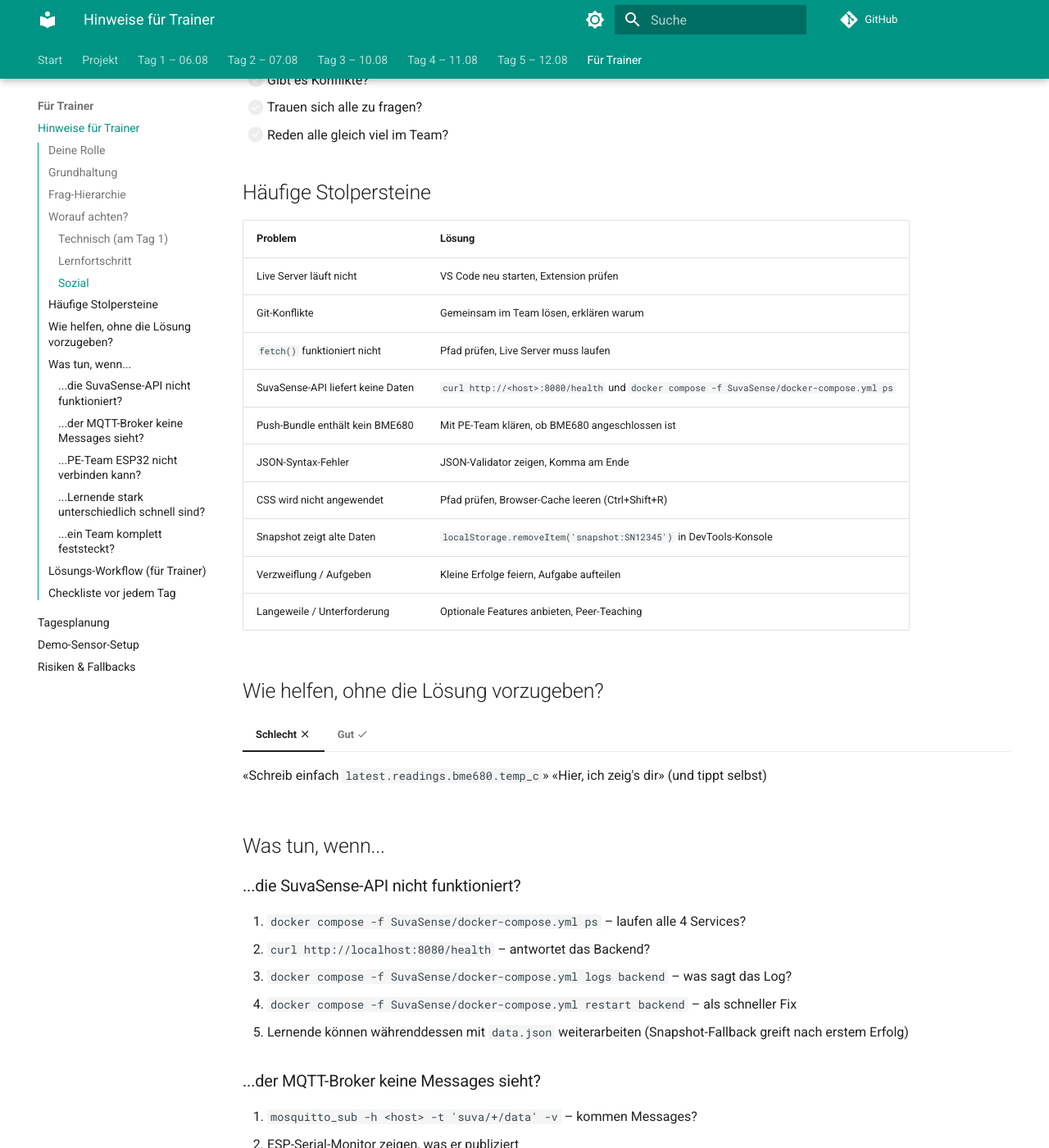
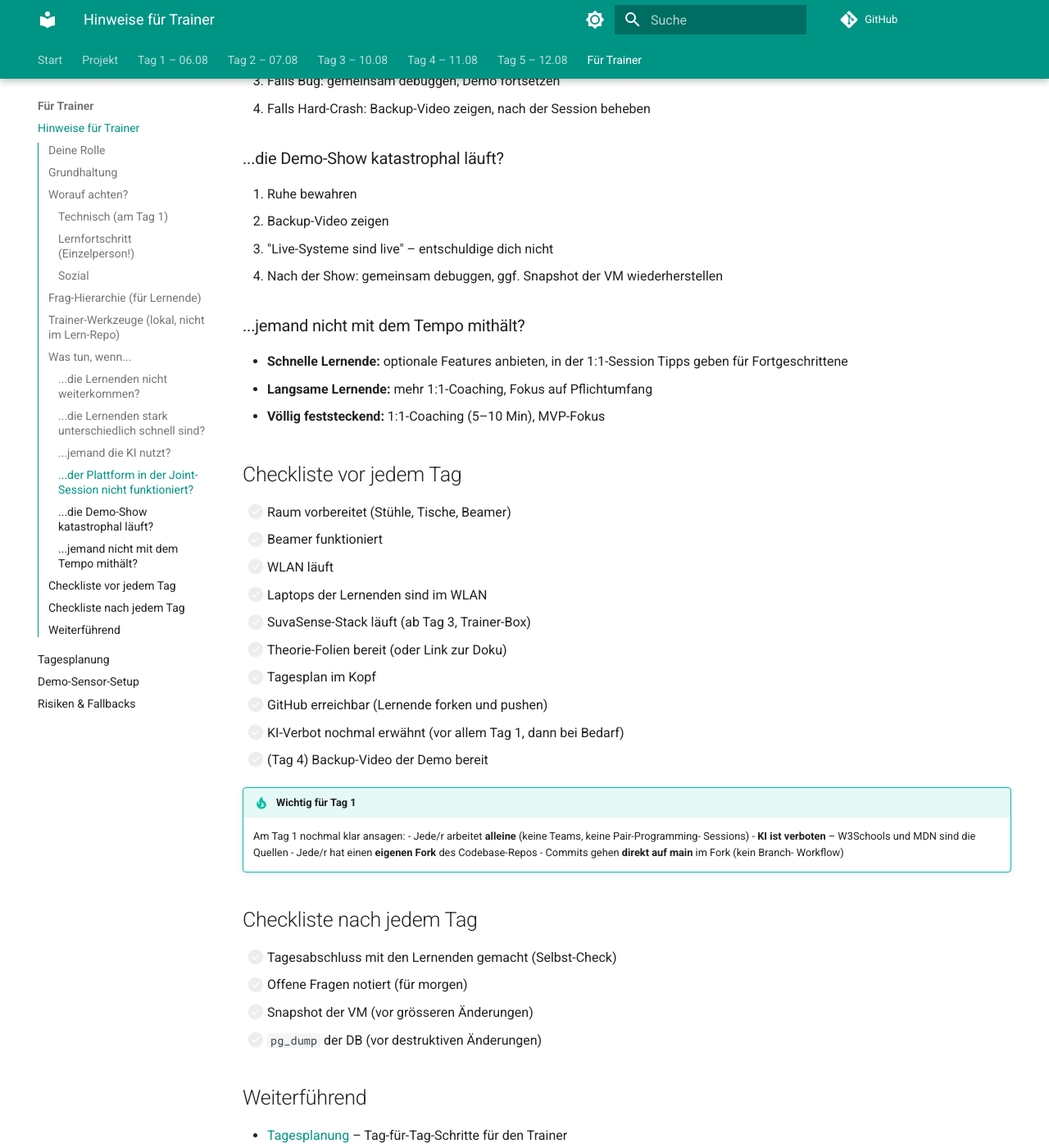
Before and after one commit to HeiligerG/ae-raumklima-bootcamp, an MkDocs documentation site: the page built from docs/trainer/hinweise.md, in a window 1280 px wide and 1400 px high, scrolled down 3227 px. Shown: the whole window at 82% size. Built offline with MkDocs 1.6.1 and Material for MkDocs 9.7.7, drawn with Linux system fonts in a browser that asks for light colours; comment, search, counter and statistics services are not loaded; some of the changed text lies outside the part shown.

Commit message:
docs(trainer): hinweise.md komplett auf Einzelarbeit + KI-Verbot umschreiben
Komplett neu geschrieben weil die Einzelpunkt-Edits
fehlschlugen (oldString-Mismatch-Probleme):
- Neue 'Wichtig: Einzelarbeit + KI-Verbot'-Sektion mit
  Aufgaben fuer den Trainer
- Keine 'Pair-Programming' mehr (Einzelarbeit)
- Frag-Hierarchie: selbst -> W3Schools -> MDN -> Trainer
- 'Was tun wenn'-Szenarien: KI-Nutzung, gemeinsame Demo-
  Probleme, Solo-Lernende
- Checklisten auf Solo-Bootcamp umgestellt (kein Snapshot
  der VM noetig, kein pg_dump noetig)

````diff
--- a/docs/trainer/hinweise.md
+++ b/docs/trainer/hinweise.md
@@ -3,187 +3,186 @@
 ## Deine Rolle
 
 Als Trainer begleitest du die Lernenden durch die Woche.
-Du bist Coach, nicht Dozent. Dein Ziel: Die Lernenden bauen ihre App selbst.
+Du bist Coach, nicht Dozent. Dein Ziel: Jede/r Lernende baut
+**alleine** eine funktionierende Web-App.
 
-Du verwaltest zusätzlich den **SuvaSense-Stack** (Backend, Broker,
-Postgres, pgAdmin) und stellst den Lernenden die API-URL und die
-Demo-Seriennummer bereit.
+Du verwaltest zusätzlich:
+
+- **Die gemeinsame Infrastruktur** (SuvaSense-Backend, WLAN-AP,
+  Sensoren) für die Live-Integration
+- **Die Joint-Sessions** mit dem PE-Team (Schnittstellen klären,
+  Live-Integration) – diese sind **terminliche Veranstaltungen**,
+  kein Team-Work
+- **Den Notfall-Backstop** (wenn etwas crasht, bist du die
+  Hotline)
+
+!!! warning "Wichtig: Einzelarbeit + KI-Verbot"
+    Im aktuellen Bootcamp arbeiten die Lernenden **alleine** in
+    ihrem eigenen Fork. Es gibt keine Teams, kein Pair-Programming.
+    Und **KI ist verboten** – siehe
+    [Quellen und KI-Verbot](../projekt/quellen.md).
+
+    Deine Aufgabe ist es, das **durchzusetzen**:
+    - Bei Tag 1 kurz ansagen, dass KI nicht erlaubt ist
+    - Auf W3Schools und MDN als Quellen hinweisen
+    - Bei Verdacht auf KI-Nutzung: ansprechen, nicht blossstellen
 
 ## Grundhaltung
 
 - **Fragen stellen, statt Antworten geben**
-    - «Was hast du schon probiert?»
-    - «Was zeigt die Konsole?»
-    - «Was müsste passieren, damit es funktioniert?»
+    - "Was hast du schon probiert?"
+    - "Was zeigt die Konsole?"
+    - "Was müsste passieren, damit es funktioniert?"
 
 - **Ermutigen, nicht loben für falsche Sachen**
-    - «Gute Idee, probier es aus» statt «Nein, so geht das nicht»
+    - "Gute Idee, probier es aus" statt "Nein, so geht das nicht"
     - Fehler sind Lernchancen
 
 - **Nicht die Lösung vorgeben**
     - Hilf beim Denken, nicht beim Tippen
     - Zeig, wie man die Lösung findet, nicht die Lösung selbst
 
-## Frag-Hierarchie
-
-Wenn Lernende nicht weiterkommen, soll die Reihenfolge der
-Hilfe-Anfragen klar sein:
-
-```mermaid
-flowchart TD
-    Start[Lernender hat ein Problem] --> Q{Selbst<br/>versucht?}
-    Q -->|Nein| A1[Zuerst selbst<br/>probieren:<br/>Konsole,<br/>Logs,<br/>DevTools]
-    Q -->|Ja| Q2{Team-Mitglied<br/>gefragt?}
-    Q2 -->|Nein| A2[Zuerst Team fragen<br/>Pair-Debug,<br/>4-Augen-Prinzip]
-    Q2 -->|Ja| Q3{Trainer<br/>gefragt?}
-    Q3 -->|Nein| A3[Erst jetzt<br/>Trainer fragen<br/>Konzept-Frage]
-    Q3 -->|Ja| A4[Notfall:<br/>direkt helfen]
-
-    A1 -.-> Q2
-    A2 -.-> Q3
-    A3 -.-> A4
-
-    style Start fill:#ffe1e1
-    style A1 fill:#fff4e1
-    style A2 fill:#fff4e1
-    style A3 fill:#fff4e1
-    style A4 fill:#ffdddd
-```
-
-**Wann gilt welche Stufe?**
-
-| Stufe | Beispiel-Frage | Reaktion |
-|---|---|---|
-| Selbst | "Warum zeigt meine App keine Daten?" | Schau in DevTools-Konsole, lies Logs |
-| Team | "Mein Status-Update funktioniert nicht" | Mit-PE-Mitglied debuggen, frische Augen |
-| Trainer | "Was bedeutet JSON-Push-Bundle?" | Konzept-Erklärung, Hinweis auf Theorie-Seite |
-| Notfall | "Plattform ist down, morgen ist Demo" | Direkt helfen, Stack restarten |
-
-**Ausnahmen:**
-- Notfall (Plattform down, Demo crasht) → direkt zum Trainer
-- Tag-3-Joint-Session → Trainer ist ohnehin involviert
-
 ## Worauf achten?
 
 ### Technisch (am Tag 1)
 
-- [ ] VS Code + Live Server läuft bei allen
+- [ ] VS Code und Live Server laufen bei allen
 - [ ] Git ist installiert
-- [ ] **Drei Repositories sind geklont** (Leitfaden + Codebase + SuvaSense für PE-Team)
-- [ ] Lernende können Commits machen und pushen
-- [ ] (ab Tag 3) **SuvaSense-Stack läuft zentral** (dein Laptop oder Schulungs-Server) – URL und Demo-Seriennummer sind bereit
+- [ ] **Jede/r hat einen eigenen Fork** des Codebase-Repos
+- [ ] Lernende können committen und pushen (direkt auf main)
+- [ ] (ab Tag 3) **SuvaSense-Stack läuft zentral** (Trainer-Box) – URL und Demo-Seriennummer sind bereit
 
-### Lernfortschritt
+### Lernfortschritt (Einzelperson!)
 
-- [ ] Verstehen alle die Grundkonzepte?
-- [ ] Kommen alle mit dem Tempo mit?
+- [ ] Versteht jede/r die Grundkonzepte?
+- [ ] Kommt jede/r mit dem Tempo mit?
 - [ ] Gibt es jemanden, der abgehängt wird?
 - [ ] Gibt es jemanden, der sich langweilt?
 
 ### Sozial
 
-- [ ] Arbeiten die Teams gut zusammen?
+- [ ] Arbeiten alle konzentriert?
 - [ ] Gibt es Konflikte?
 - [ ] Trauen sich alle zu fragen?
-- [ ] Reden alle gleich viel im Team?
+- [ ] Unterhalten sich die Lernenden untereinander (optional)?
 
-## Häufige Stolpersteine
+## Frag-Hierarchie (für Lernende)
 
-| Problem | Lösung |
-|---------|--------|
-| Live Server läuft nicht | VS Code neu starten, Extension prüfen |
-| Git-Konflikte | Gemeinsam im Team lösen, erklären warum |
-| `fetch()` funktioniert nicht | Pfad prüfen, Live Server muss laufen |
-| SuvaSense-API liefert keine Daten | `curl http://<host>:8080/health` und `docker compose -f SuvaSense/docker-compose.yml ps` |
-| Push-Bundle enthält kein BME680 | Mit PE-Team klären, ob BME680 angeschlossen ist |
-| JSON-Syntax-Fehler | JSON-Validator zeigen, Komma am Ende |
-| CSS wird nicht angewendet | Pfad prüfen, Browser-Cache leeren (Ctrl+Shift+R) |
-| Snapshot zeigt alte Daten | `localStorage.removeItem('snapshot:SN12345')` in DevTools-Konsole |
-| Verzweiflung / Aufgeben | Kleine Erfolge feiern, Aufgabe aufteilen |
-| Langeweile / Unterforderung | Optionale Features anbieten, Peer-Teaching |
+1. **Selbst** – DevTools, Konsole, Logs lesen
+2. **W3Schools** – die zentrale Quelle (siehe [Quellen](../projekt/quellen.md))
+3. **MDN** – für Tiefergehende
+4. **Trainer** – bei Konzept-Fragen, wenn das Debugging feststeckt
 
-## Wie helfen, ohne die Lösung vorzugeben?
+Diese Hierarchie gilt **nicht** in Notfällen (z. B. "Plattform
+ist down, morgen ist Demo"). Dann direkt zum Trainer.
 
-=== "Schlecht :material-close:"
-    «Schreib einfach `latest.readings.bme680.temp_c`»
-    «Hier, ich zeig's dir» (und tippt selbst)
+## Trainer-Werkzeuge (lokal, nicht im Lern-Repo)
 
-=== "Gut :material-check:"
-    «Was steht in `latest.readings.bme680` drin?»
-    «Wie heisst das HTML-Element, das du ändern willst?»
-    «Schau mal in die Konsole, was zeigt `console.log(latest)`?»
+Lösungen und Referenz-Material liegen im
+**Test-Frontend/loesungen/** (lokal auf deinem Laptop, nicht in Git).
+
+```
+Test-Frontend/loesungen/
+├── README.md              # Konzept
+├── tag-1/                 # Tag-1-Referenz
+├── tag-2/                 # Tag-2-Referenz
+├── tag-3/                 # Tag-3-Referenz
+└── tag-4/                 # Tag-4-Referenz
+```
+
+!!! info "Nicht im Lern-Repo"
+    Lösungen sind **nicht** im `ae-raumklima-bootcamp`-Repo
+    (siehe Diskussion mit dem User). Sie leben nur im
+    `Test-Frontend/loesungen/` als Trainer-Werkzeug.
+
+    **Niemand ausser dir** sollte diesen Ordner sehen. Lernende
+    bekommen sie **nur**, wenn du sie explizit im 1:1-Coaching
+    zeigst.
 
 ## Was tun, wenn...
 
-### ...die SuvaSense-API nicht funktioniert?
+### ...die Lernenden nicht weiterkommen?
 
-1. `docker compose -f SuvaSense/docker-compose.yml ps` – laufen alle 4 Services?
-2. `curl http://localhost:8080/health` – antwortet das Backend?
-3. `docker compose -f SuvaSense/docker-compose.yml logs backend` – was sagt das Log?
-4. `docker compose -f SuvaSense/docker-compose.yml restart backend` – als schneller Fix
-5. Lernende können währenddessen mit `data.json` weiterarbeiten (Snapshot-Fallback greift nach erstem Erfolg)
+1. Erst die Lernenden fragen, was sie schon probiert haben
+2. Konsole zeigen lassen (DevTools → Console)
+3. W3Schools-Checkliste durchgehen (siehe [Quellen](../projekt/quellen.md))
+4. Erst dann: selbst am Code arbeiten, aber **gemeinsam**, nicht "ich mach das mal eben"
 
-### ...der MQTT-Broker keine Messages sieht?
+### ...die Lernenden stark unterschiedlich schnell sind?
 
-1. `mosquitto_sub -h <host> -t 'suva/+/data' -v` – kommen Messages?
-2. ESP-Serial-Monitor zeigen, was er publiziert
-3. Topic exakt `suva/<serial>/data`? Letztes Segment muss `data` sein
+- **Schnelle Lernende:** optionale Features anbieten (Diagramm,
+  Dark Mode, Chart.js)
+- **Langsame Lernende:** Fokus auf Pflichtumfang, weniger Features.
+  Du kannst auch bei 5 von 7 Anforderungen ankommen.
+- **Völlig feststeckend:** 1:1-Coaching (5–10 Min), MVP-Fokus
 
-### ...PE-Team ESP32 nicht verbinden kann?
+Wichtig: **Keine Lernende wird wegen anderer Geschwindigkeit
+abgestempelt.** Jede/r arbeitet im eigenen Tempo.
 
-- Trainer publiziert manuell via `mosquitto_pub` (Beispiel im
-  [Demo-Sensor-Setup](demo-sensor.md))
-- Demo läuft trotzdem, Daten sehen für die Lernenden identisch aus
+### ...jemand die KI nutzt?
 
-### ...Lernende stark unterschiedlich schnell sind?
+1. Ruhig ansprechen, nicht blossstellen
+2. Auf W3Schools und MDN verweisen (die haben alle Antworten)
+3. Erklären, warum KI den Lerngewinn zerstört (siehe
+   [Quellen](../projekt/quellen.md))
+4. Beim nächsten Mal: kontrollieren, ob sie aus W3Schools zitieren
+   statt aus KI
 
-- Schnelle Teams: optionale Features, Peer-Teaching
-- Langsame Teams: Pflichtumfang reduzieren? Nein – lieber helfen und Tempo anpassen
-- Paar-Programming: Schnell + Langsam kann gut funktionieren
+### ...der Plattform in der Joint-Session nicht funktioniert?
 
-### ...ein Team komplett feststeckt?
+1. Erst die AE-Lernenden beruhigen: "Wir schauen das gleich an"
+2. Im Hintergrund prüfen: `docker compose ps`, Backend-Log, pgAdmin
+3. Falls Bug: gemeinsam debuggen, Demo fortsetzen
+4. Falls Hard-Crash: Backup-Video zeigen, nach der Session beheben
 
-- Kurzes 1:1-Coaching (5–10 Minuten)
-- Auf das Wesentliche fokussieren (MVP-Ansatz: Dashboard + Status + Verlauf)
-- Nicht den ganzen Tag an einem Bug verbringen
+### ...die Demo-Show katastrophal läuft?
 
-## Lösungs-Workflow (für Trainer)
+1. Ruhe bewahren
+2. Backup-Video zeigen
+3. "Live-Systeme sind live" – entschuldige dich nicht
+4. Nach der Show: gemeinsam debuggen, ggf. Snapshot der VM wiederherstellen
 
-Es gibt **keine** Lösungen im Lernmaterial. Lernende lernen besser,
-wenn sie selbst knobeln und fragen statt Lösungen abzuschreiben.
+### ...jemand nicht mit dem Tempo mithält?
 
-**Wenn ein Lernender fragt "Wie geht das?":**
-
-1. **Frag zuerst zurück:** "Was hast du schon versucht? Was
-   zeigt die Konsole?" (CoC: nicht die Lösung vorgeben)
-2. **Zeig live am Code:** Öffne parallel den Lösungs-Ordner
-   `Test-Frontend/loesungen/tag-N/` (lokal, nicht im Lernrepo)
-   und geh den relevanten Abschnitt durch
-3. **Erkläre das _Warum_, nicht nur das _Was_:** Die
-   `NOTIZEN.md` pro Tag im Lösungs-Ordner helfen dabei
-4. **Lass den Lernenden selbst tippen:** Nach der Erklärung
-   geht der Lernende zurück an den eigenen Code – nicht
-   kopieren, sondern umsetzen
-
-**Lösungs-Inhalt (lokal, nicht in Git):**
-
-- `Test-Frontend/loesungen/tag-1/` – HTML, CSS, NOTIZEN
-- `Test-Frontend/loesungen/tag-2/` – data.json, script.js, NOTIZEN
-- `Test-Frontend/loesungen/tag-3/` – script.js, NOTIZEN
-- `Test-Frontend/loesungen/index.md` – Konzept-Übersicht
-
-**Smart-Learner-Hinweis:** Wenn ein Lernender fragt "Gibt es hier
-irgendwo Lösungen?" – das ist ein gutes Zeichen. Antworte
-ehrlich: "Nein, die sind im Trainer-Ordner. Ich zeig sie dir,
-wenn du 20 Min selbst probiert hast."
+- **Schnelle Lernende:** optionale Features anbieten, in der
+  1:1-Session Tipps geben für Fortgeschrittene
+- **Langsame Lernende:** mehr 1:1-Coaching, Fokus auf Pflichtumfang
+- **Völlig feststeckend:** 1:1-Coaching (5–10 Min), MVP-Fokus
 
 ## Checkliste vor jedem Tag
 
-- [ ] Raum ist bereit (Stühle, Tische)
+- [ ] Raum vorbereitet (Stühle, Tische, Beamer)
 - [ ] Beamer funktioniert
-- [ ] WLAN läuft (Laptops der Lernenden erreichen den SuvaSense-Host)
-- [ ] Theorie-Folien sind bereit
-- [ ] Tagesplan ist im Kopf
-- [ ] GitHub-Repositories sind erreichbar
-- [ ] SuvaSense-Stack ist hochgefahren (ab Tag 3)
-- [ ] Demo-Sensor publiziert (ab Tag 3)
+- [ ] WLAN läuft
+- [ ] Laptops der Lernenden sind im WLAN
+- [ ] SuvaSense-Stack läuft (ab Tag 3, Trainer-Box)
+- [ ] Theorie-Folien bereit (oder Link zur Doku)
+- [ ] Tagesplan im Kopf
+- [ ] GitHub erreichbar (Lernende forken und pushen)
+- [ ] KI-Verbot nochmal erwähnt (vor allem Tag 1, dann bei Bedarf)
+- [ ] (Tag 4) Backup-Video der Demo bereit
+
+!!! tip "Wichtig für Tag 1"
+    Am Tag 1 nochmal klar ansagen:
+    - Jede/r arbeitet **alleine** (keine Teams, keine Pair-Programming-
+      Sessions)
+    - **KI ist verboten** – W3Schools und MDN sind die Quellen
+    - Jede/r hat einen **eigenen Fork** des Codebase-Repos
+    - Commits gehen **direkt auf main** im Fork (kein Branch-
+      Workflow)
+
+## Checkliste nach jedem Tag
+
+- [ ] Tagesabschluss mit den Lernenden gemacht (Selbst-Check)
+- [ ] Offene Fragen notiert (für morgen)
+- [ ] Snapshot der VM (vor grösseren Änderungen)
+- [ ] `pg_dump` der DB (vor destruktiven Änderungen)
+
+## Weiterführend
+
+- [Tagesplanung](tagesplanung.md) – Tag-für-Tag-Schritte für
+  den Trainer
+- [Risiken & Fallbacks](risiken-und-fallbacks.md) – was tun,
+  wenn etwas schiefläuft
+- `Test-Frontend/loesungen/` – Referenz-Lösungen (lokal,
+  nur Trainer)
````
